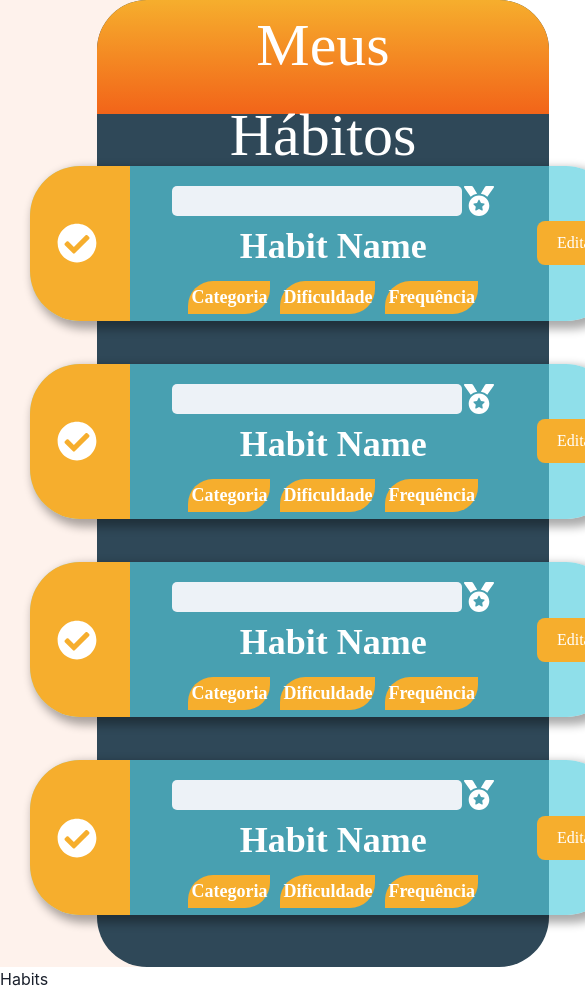
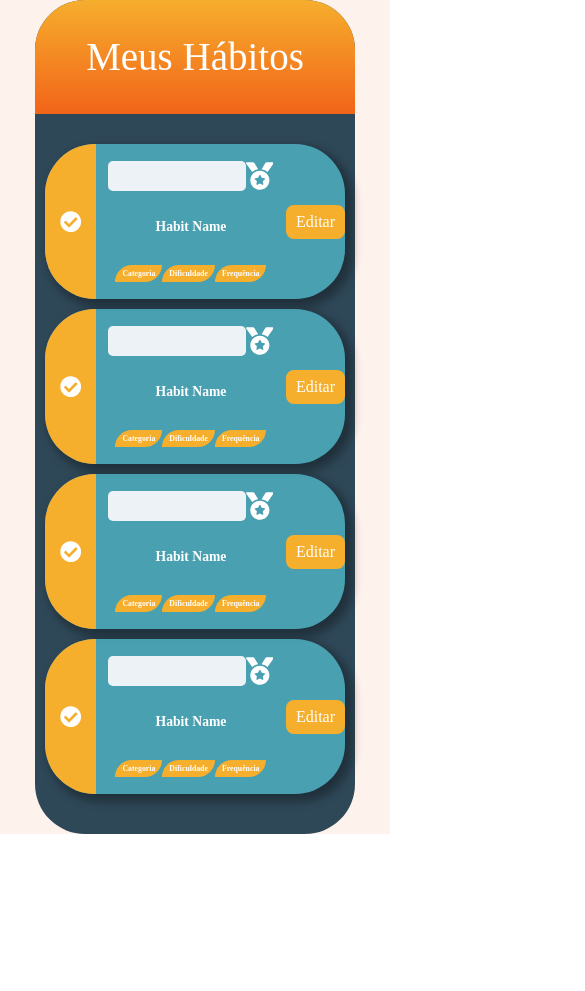
Before and after one commit to victorsnms/discipliny, a React (Create React App) app: page /habits in a window 390 px wide. Shown: the top 991 px of the page, 585 px wide, since content can reach past the window. After the commit the page ends 844 px from the top, so only its background shows below. Built offline with nearby package versions, Linux system fonts and the light colour scheme; a web font is replaced by a local one.

Commit message:
feat: added responsive layout on habits page

```diff
--- a/src/Components/CardHabits/habits.style.js
+++ b/src/Components/CardHabits/habits.style.js
@@ -3,7 +3,8 @@ import styled from "styled-components";
 export const HabitCard = styled.div`
   display: flex;
   flex-direction: row;
-  width: 586px;
+  width: 90%;
+  min-width: 300px;
   height: 155px;
   justify-content: space-between;
   background-color: rgba(85, 207, 224, 0.66);
@@ -11,6 +12,7 @@ export const HabitCard = styled.div`
   font-family: Sansita;
   color: white;
   box-shadow: 5px 5px 10px 3px #00000054;
+  margin-bottom: 10px;
 
   .Check {
     display: grid;
@@ -25,9 +27,11 @@ export const HabitCard = styled.div`
       height: 155px;
       border-radius: 50px 0 0 50px;
       display: block;
-      padding-left: 27px;
+
       svg {
-        font-size: 40px;
+        display: block;
+        font-size: clamp(5vw, 5.5vw, 6vw);
+        margin: 0 auto;
       }
     }
   }
@@ -44,7 +48,7 @@ export const HabitCard = styled.div`
       flex-direction: row;
       justify-content: space-between;
       width: 100%;
-      margin: 20px 0 0 0;
+      margin: 5px 0 0 0;
 
       div {
         border-radius: 5px;
@@ -56,22 +60,24 @@ export const HabitCard = styled.div`
 
     p {
       color: white;
-      font-size: 36px;
+      font-size: clamp(3vw, 3.5vw, 4vw);
       padding: 3px;
       font-weight: 700;
     }
 
     .BottomLabels {
       display: flex;
-      justify-content: space-between;
+      justify-content: center;
       align-items: center;
       margin-bottom: 5px;
+      width: 100%;
 
       p {
         background-color: #f6ae2d;
-        font-size: 18px;
-        margin: 5px;
+        font-size: clamp(1.5vw, 2vw, 2.5vw);
+
         border-radius: 25px 0 25px 0;
+        padding: 3px 7px;
       }
     }
   }
@@ -79,11 +85,36 @@ export const HabitCard = styled.div`
   .Edit {
     display: grid;
     place-items: center;
+
     button {
       background-color: #f6ae2d;
-      padding: 10px 20px;
+      padding: 5px 10px;
       cursor: pointer;
       border-radius: 8px;
     }
   }
+
+  @media (min-width: 768px) {
+    width: 80%;
+    .Central .BottomLabels p {
+      font-size: clamp(1vw, 1.3vw, 1.8vw);
+    }
+
+    .Check button svg {
+      font-size: clamp(3vw, 2.5vw, 4vw);
+    }
+  }
+
+  @media (min-width: 1300px) {
+    width: 48%;
+    .Central p {
+      font-size: clamp(2vw, 2.3vw, 3vw);
+    }
+    .Central .BottomLabels {
+      justify-content: space-around;
+    }
+    .Central .BottomLabels p {
+      margin: 0 3px;
+    }
+  }
 `;
--- a/src/Pages/Habits/habitwrapper.style.js
+++ b/src/Pages/Habits/habitwrapper.style.js
@@ -50,6 +50,7 @@ export const HabitWrapper = styled.div`
 
       .Hab {
         background-color: rgba(85, 207, 224, 0.66);
+        cursor: pointer;
       }
 
       .MyGroup {
@@ -70,7 +71,7 @@ export const HabitWrapper = styled.div`
 
     section {
       width: 70%;
-      height: 967px;
+      min-width: 320px;
       border-radius: 50px;
       background-color: #2f4858;
       display: flex;
@@ -83,13 +84,13 @@ export const HabitWrapper = styled.div`
         border-radius: 50px 50px 0px 0px;
         width: 100%;
         height: 114px;
+        display: grid;
+        place-items: center;
 
         h1 {
           width: 100%;
           border: none;
-          width: 50%;
-          margin: 0 auto;
-          font-size: 60px;
+          font-size: clamp(9vw, 10vw, 11vw);
           text-align: center;
         }
       }
@@ -98,7 +99,7 @@ export const HabitWrapper = styled.div`
         display: flex;
         justify-content: space-around;
         flex-wrap: wrap;
-        height: 100%;
+
         padding: 30px;
         align-items: center;
       }
@@ -109,5 +110,19 @@ export const HabitWrapper = styled.div`
     aside {
       display: flex;
     }
+
+    .ContainerCards section header h1 {
+      font-size: clamp(5vw, 6vw, 7vw);
+    }
+
+    .ContainerCards section {
+      width: 90%;
+    }
+  }
+
+  @media (min-width: 1299px) {
+    .ContainerCards section header h1 {
+      font-size: clamp(4vw, 5vw, 6vw);
+    }
   }
 `;
--- a/src/Pages/Habits/index.jsx
+++ b/src/Pages/Habits/index.jsx
@@ -18,7 +18,9 @@ const Habits = () => {
           </div>
 
           <div className="ParagContainer">
-            <p className="Hab">Habitos</p>
+            <p className="Hab" onClick={() => changeTo("/groups")}>
+              Habitos
+            </p>
             <p className="MyGroup"> Meus Grupos</p>
             <p className="Descobrir">Descobrir</p>
           </div>
@@ -38,7 +40,6 @@ const Habits = () => {
           </section>
         </div>
       </HabitWrapper>
-      <h1 onClick={() => changeTo("/groups")}>Habits</h1>
     </>
   );
 };
--- a/src/Routes/index.jsx
+++ b/src/Routes/index.jsx
@@ -11,7 +11,7 @@ const Routes = () => {
       <Route exact path="/">
         <Login />
       </Route>
-      <Route path="/signUp">
+      <Route path="/signup">
         <SignUp />
       </Route>
       <Route path="/groups">
@@ -20,7 +20,7 @@ const Routes = () => {
       <Route path="/habits">
         <Habits />
       </Route>
-      <Route path="/myGroups">
+      <Route path="/mygroups">
         <MyGroups />
       </Route>
       <Route path="groups/id/"></Route>
```
